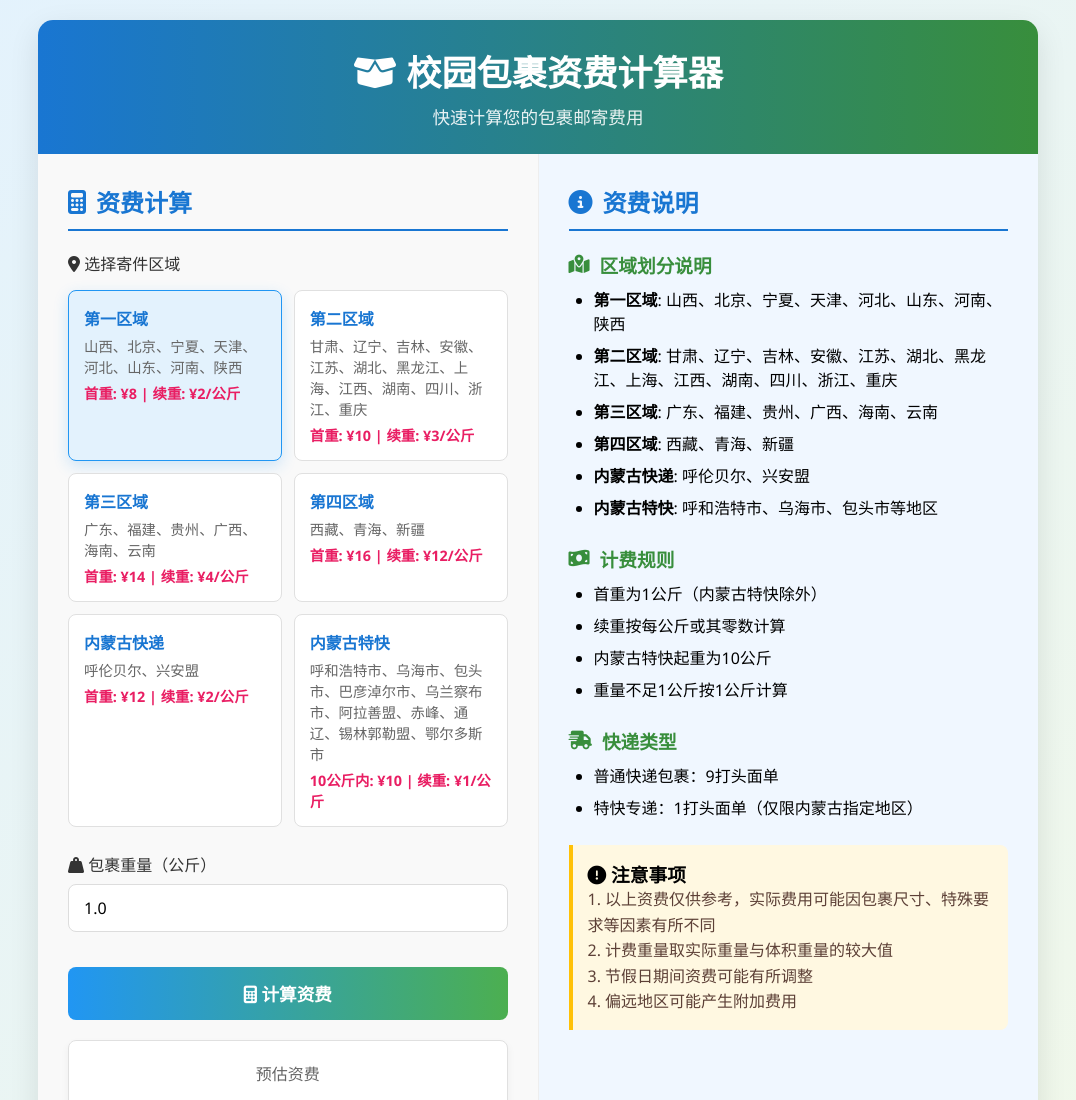
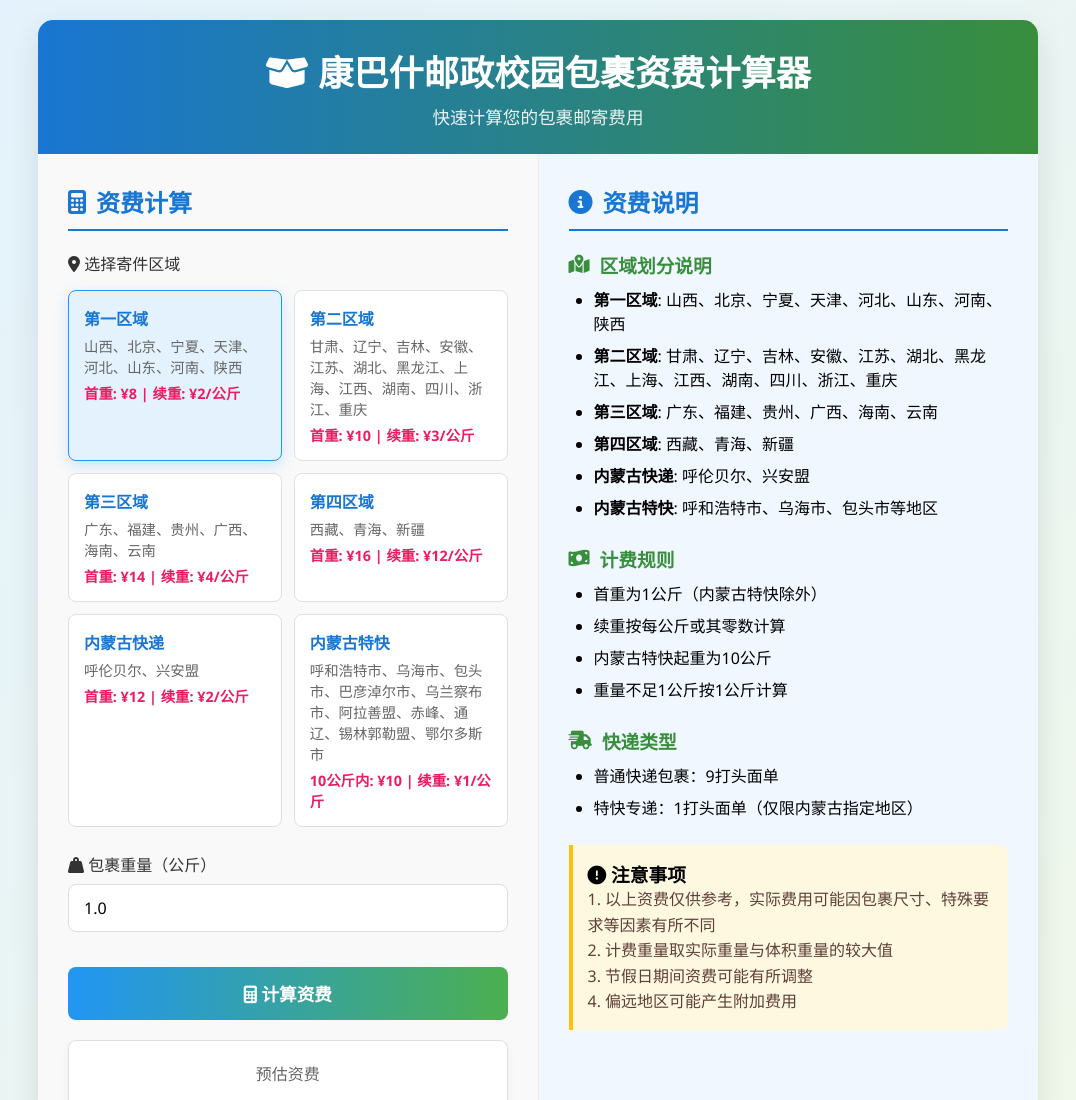
Before and after one commit to 18647760809/campus-parcel-calculator, a plain HTML site: page index.html in a window 1280 px wide. Shown: the top 1100 px of the page, without its empty margins (102-1178 px from the left). Drawn offline with Linux system fonts and the light colour scheme.

Commit message:
index.html

```diff
--- a/index.html
+++ b/index.html
@@ -254,7 +254,7 @@
 <body>
     <div class="container">
         <header>
-            <h1><i class="fas fa-box-open"></i> 校园包裹资费计算器</h1>
+            <h1><i class="fas fa-box-open"></i> 康巴什邮政校园包裹资费计算器</h1>
             <p>快速计算您的包裹邮寄费用</p>
         </header>
 
```
